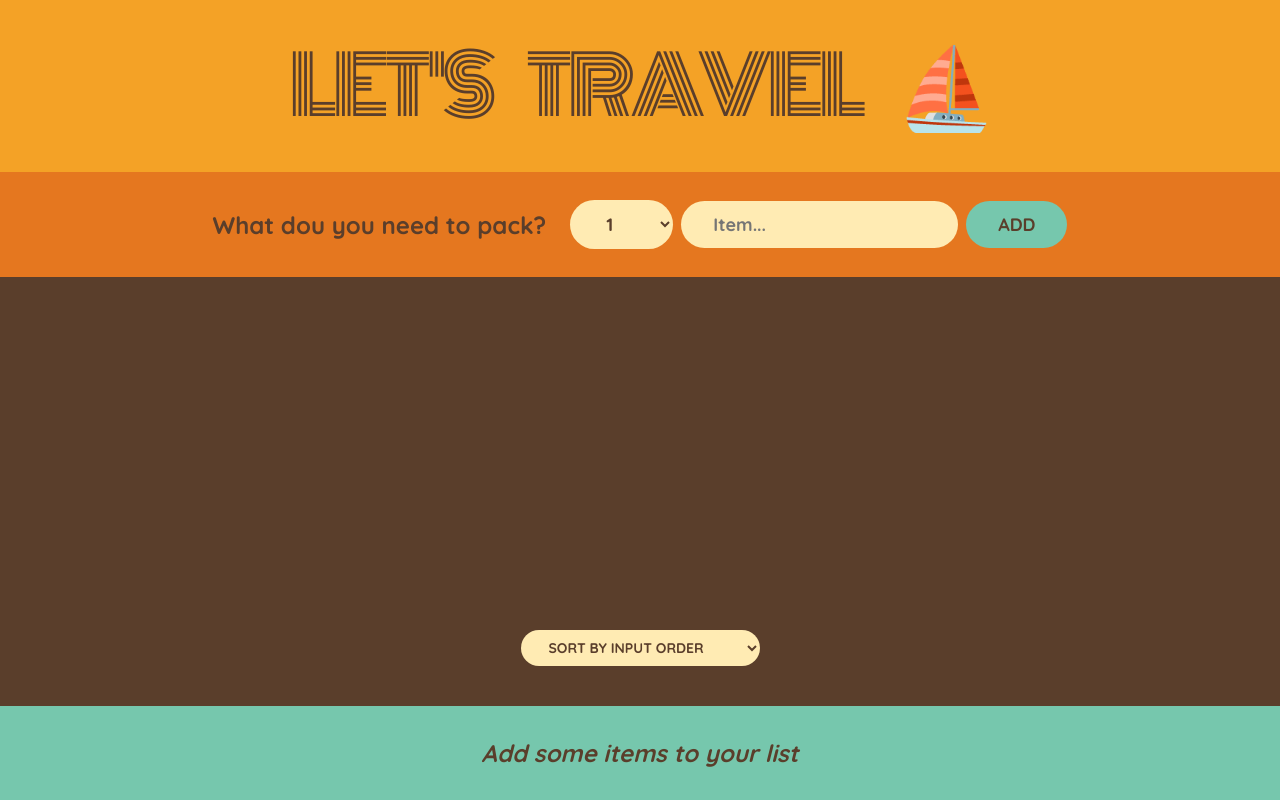
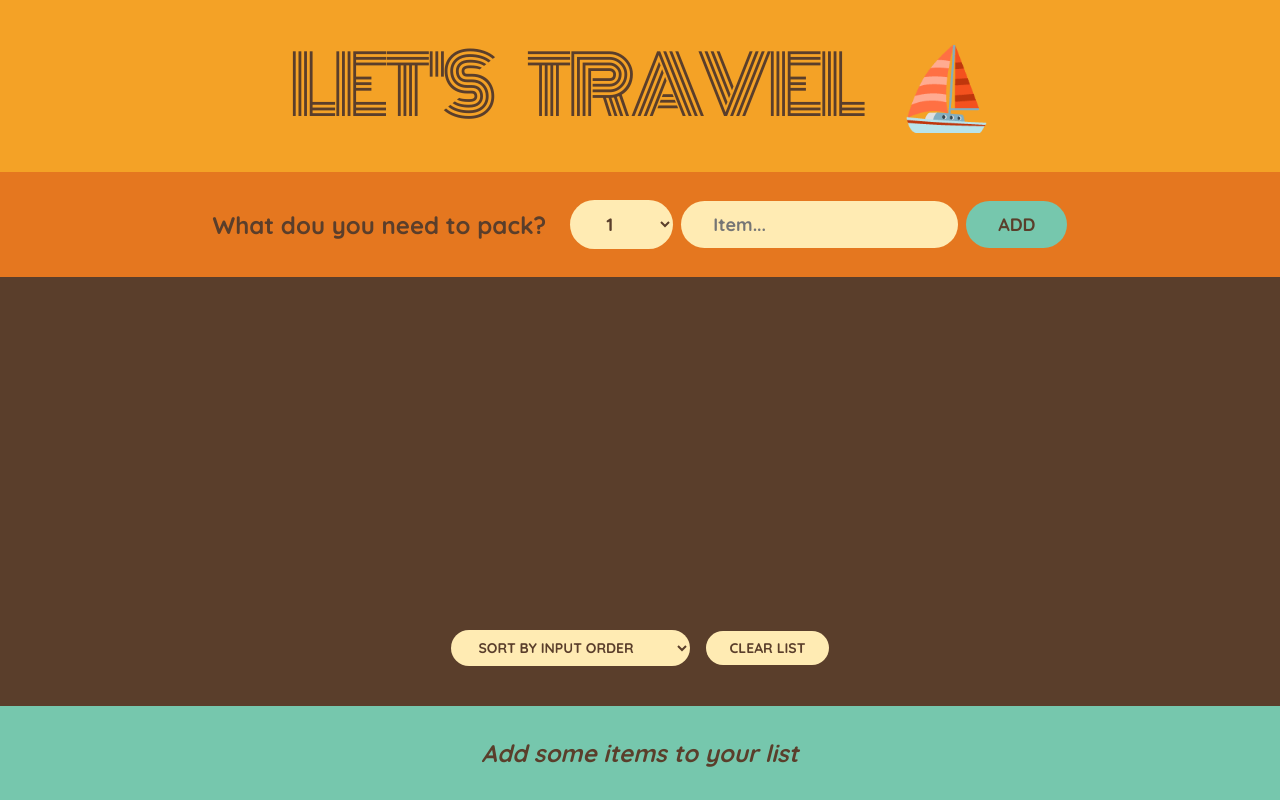
Before and after one commit to innscr/travel-list, a React (Create React App) app: page / in a window 1280 px wide. Built offline with nearby package versions, Linux system fonts and the light colour scheme.

Commit message:
Added clear table functionality

```diff
--- a/src/App.js
+++ b/src/App.js
@@ -19,6 +19,10 @@
     );
   }
 
+  function handleClearList() {
+    setItems([]);
+  }
+
   return (
     <div className="app">
       <Logo />
@@ -27,6 +31,7 @@
         items={items}
         onDeleteItem={handleDeleteItem}
         onToggleItem={handleToggleItem}
+        onClearList={handleClearList}
       />
       <Status items={items} />
     </div>
@@ -80,7 +85,7 @@
     </form>
   );
 }
-function PackingList({ items, onDeleteItem, onToggleItem }) {
+function PackingList({ items, onDeleteItem, onToggleItem, onClearList }) {
   const [sortBy, setSortBy] = useState("input");
 
   let sortedItems;
@@ -116,6 +121,7 @@
           <option value="description">Sort by description</option>
           <option value="packed">Sort by packed status</option>
         </select>
+        <button onClick={onClearList}>Clear list</button>
       </div>
     </div>
   );
```
